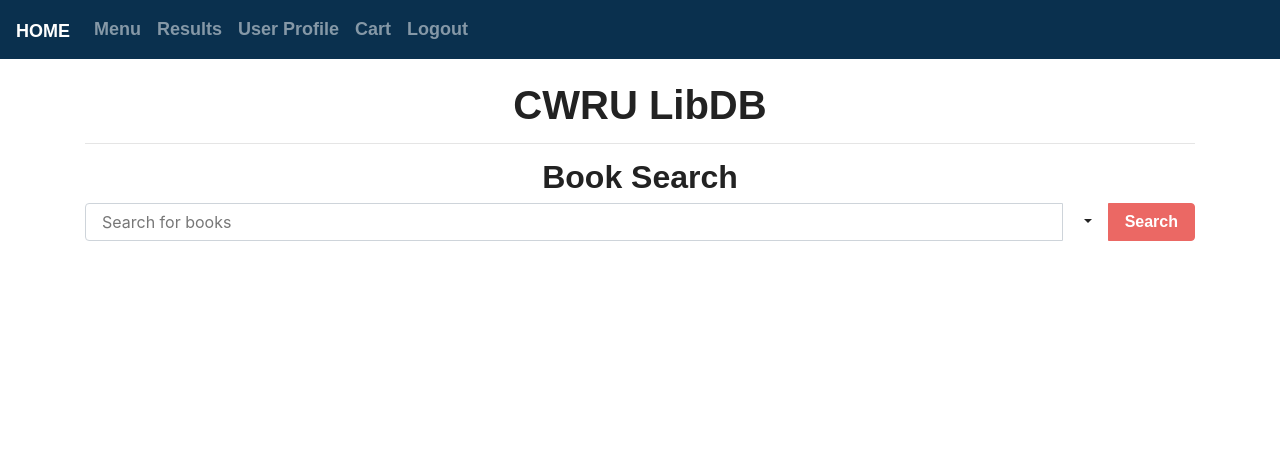
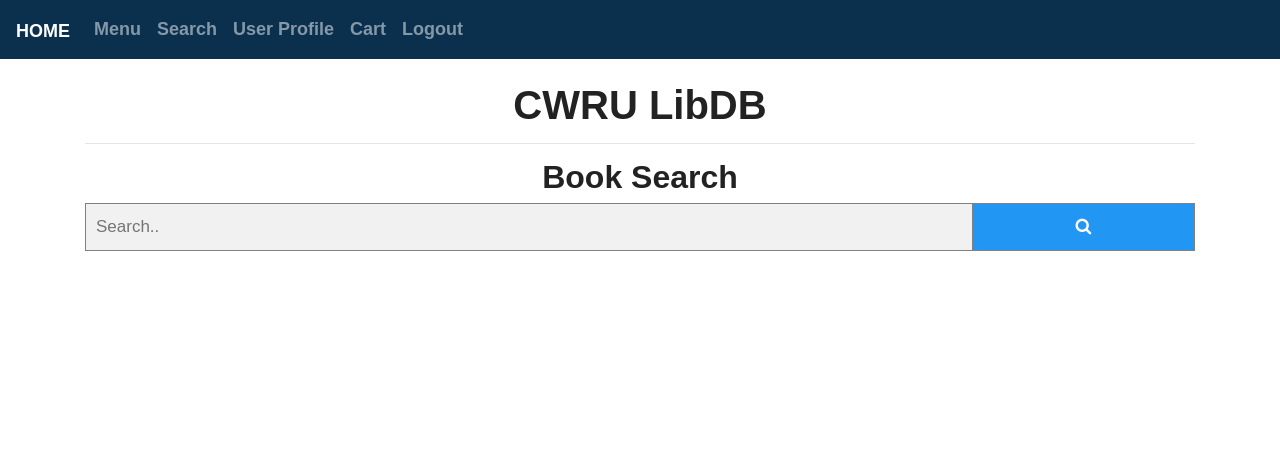
Before and after one commit to efitzpatrick/LibDB, a Flask app: page /home in a window 1280 px wide. Shown: the top 450 px of the page. Run offline with Flask 2, Linux system fonts and the light colour scheme; some libraries are stand-ins or nearby versions; some web fonts are replaced.

Commit message:
html stuff

```diff
--- a/templates/home.html
+++ b/templates/home.html
@@ -24,7 +24,7 @@
                                 <a class="nav-link" href="home.html">Menu</a>
                             </li>
                             <li class="nav-item">
-                                <a class="nav-link" href="results.html">Results</a>
+                                <a class="nav-link" href="search.html">Search</a>
                             </li>
                             <li class="nav-item">
                                 <a class="nav-link" href="profile.html">User Profile</a>
@@ -48,53 +48,58 @@
                     <div class="row">
 
                       <div class="col-md-12">
-            <div class="input-group" id="adv-search">
-                <input type="text" class="form-control" placeholder="Search for books" />
-                <div class="input-group-btn">
-                    <div class="btn-group" role="group">
-                        <div class="dropdown dropdown-lg">
-                            <button type="button" class="btn btn-default dropdown-toggle" data-toggle="dropdown" aria-expanded="false"><span class="caret"></span></button>
-                            <div class="dropdown-menu dropdown-menu-right" role="menu">
-                                <form class="form-horizontal" role="form">
-                                  <div class="form-group">
-                                    <label for="filter">Filter by</label>
-                                    <select class="form-control">
-                                        <option value="0" selected>All Books</option>
-                                        <option value="1">Featured</option>
-                                        <option value="2">Most popular</option>
-                                        <option value="3">Top rated</option>
-                                        <option value="4">Most commented</option>
-                                    </select>
-                                  </div>
-                                  <div class="form-group">
-                                    <label for="contain">Genre</label>
-                                    <input class="form-control" type="text" />
-                                  </div>
-                                  <div class="form-group">
-                                    <label for="contain">Book ID</label>
-                                    <input class="form-control" type="text" />
-                                  </div>
-                                  <div class="form-group">
-                                    <label for="contain">Author</label>
-                                    <input class="form-control" type="text" />
-                                  </div>
-                                  <div class="form-group">
-                                    <label for="contain">Date</label>
-                                    <input class="form-control" type="text" />
-                                  </div>
-                                  <div class="form-group">
-                                    <label for="contain">Publisher</label>
-                                    <input class="form-control" type="text" />
-                                  </div>
-                                  <button type="submit" class="btn btn-primary"><span class="glyphicon glyphicon-search" aria-hidden="true">?</span></button>
-                                </form>
+                            <!DOCTYPE html>
+                            <html>
+                            <head>
+                            <meta name="viewport" content="width=device-width, initial-scale=1">
+                            <link rel="stylesheet" href="https://cdnjs.cloudflare.com/ajax/libs/font-awesome/4.7.0/css/font-awesome.min.css">
+                            <style>
+                            body {
+                                font-family: Arial;
+                            }
+
+                            * {
+                                box-sizing: border-box;
+                            }
+
+                            form.example input[type=text] {
+                                padding: 10px;
+                                font-size: 17px;
+                                border: 1px solid grey;
+                                float: left;
+                                width: 80%;
+                                background: #f1f1f1;
+                            }
+
+                            form.example button {
+                                float: left;
+                                width: 20%;
+                                padding: 10px;
+                                background: #2196F3;
+                                color: white;
+                                font-size: 17px;
+                                border: 1px solid grey;
+                                border-left: none;
+                                cursor: pointer;
+                            }
+
+                            form.example button:hover {
+                                background: #0b7dda;
+                            }
+
+                            form.example::after {
+                                content: "";
+                                clear: both;
+                                display: table;
+                            }
+                            </style>
+                            </head>
+                            <body>
+                            <form class="example" action="" method="POST">
+                              <input type="text" placeholder="Search.." name="search">
+                              <button type="submit"><i class="fa fa-search"></i></button>
+                            </form>
                             </div>
-                        </div>
-                        <button type="button" class="btn btn-primary"><span class="glyphicon glyphicon-search" aria-hidden="true">Search</span></button>
-                    </div>
-                </div>
-            </div>
-          </div>
 
 
 
```
Also changed, not shown: shit.txt (+48 -0 lines), templates/book.html (+15 -36 lines).
